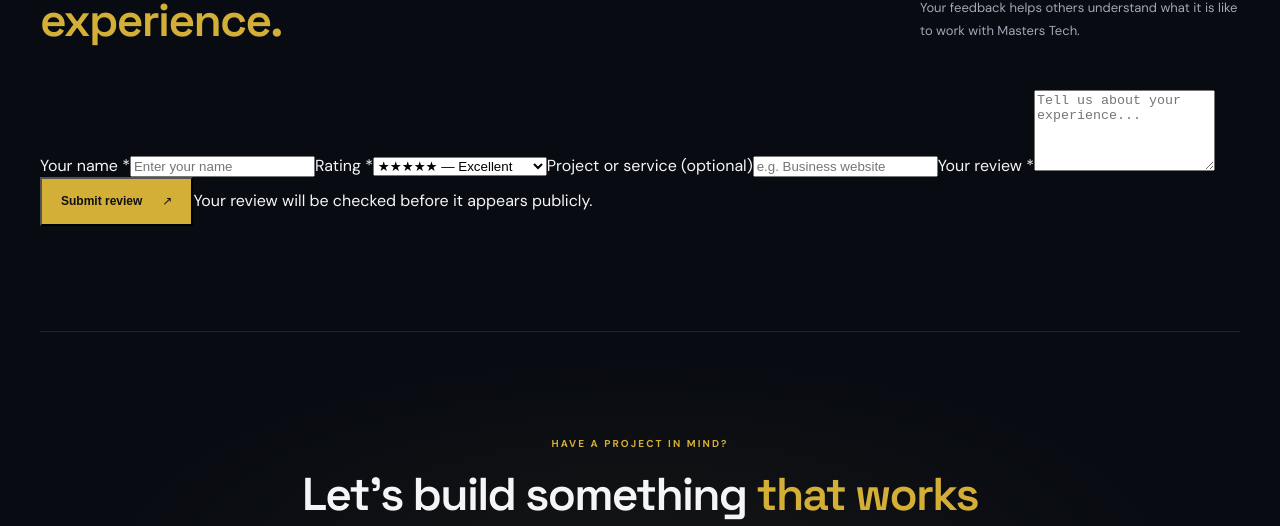
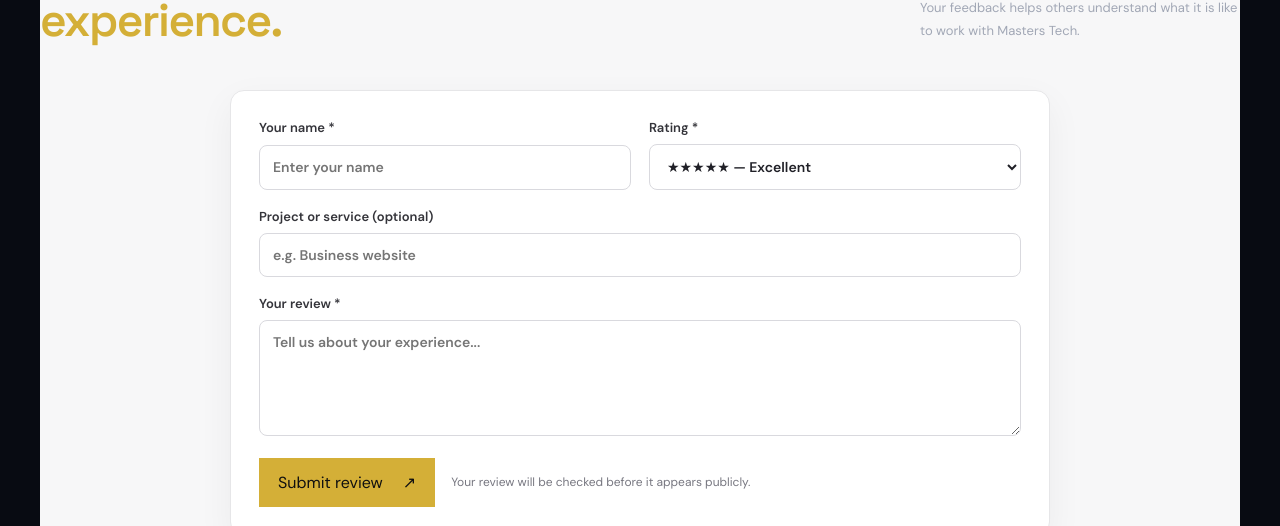
Before and after one commit to HezronOkoth001/Master-tech, a React (Vite) app: page / in a window 1280 px wide. Shown: the part 2729-3255 px from the top of the page. Built offline with nearby package versions, Linux system fonts and the light colour scheme; no server answers.

Commit message:
Style public review submission form

```diff
--- a/src/App.css
+++ b/src/App.css
@@ -1061,3 +1061,18 @@ a {
     min-height: auto;
   }
 }
+
+.reviews-section { background: #f7f7f8; }
+.public-review-form { max-width: 820px; margin: 34px auto 0; padding: 28px; border: 1px solid #e6e6e8; border-radius: 14px; background: #fff; box-shadow: 0 12px 36px rgba(20, 20, 25, 0.05); }
+.public-review-grid { display: grid; grid-template-columns: repeat(2, minmax(0, 1fr)); gap: 18px; }
+.public-review-grid label { display: grid; gap: 8px; color: #34343a; font-size: 13px; font-weight: 600; }
+.public-review-grid input, .public-review-grid select, .public-review-grid textarea { width: 100%; padding: 12px 13px; border: 1px solid #d9d9de; border-radius: 8px; background: #fff; color: #202027; font: inherit; font-size: 14px; outline: none; }
+.public-review-grid input:focus, .public-review-grid select:focus, .public-review-grid textarea:focus { border-color: #c29b20; box-shadow: 0 0 0 3px rgba(212, 175, 55, .13); }
+.public-review-grid textarea { resize: vertical; }
+.public-review-wide { grid-column: 1 / -1; }
+.public-review-actions { display: flex; align-items: center; flex-wrap: wrap; gap: 16px; margin-top: 22px; }
+.public-review-actions .button-primary { border: 0; cursor: pointer; font: inherit; }
+.public-review-actions .button-primary:disabled { opacity: .6; cursor: wait; }
+.public-review-actions > span, .public-review-feedback { color: #777780; font-size: 12px; line-height: 1.6; }
+.public-review-feedback { margin: 18px 0 0; color: #315d3a; }
+@media (max-width: 640px) { .public-review-form { padding: 20px; } .public-review-grid { grid-template-columns: 1fr; } .public-review-wide { grid-column: auto; } }
```
